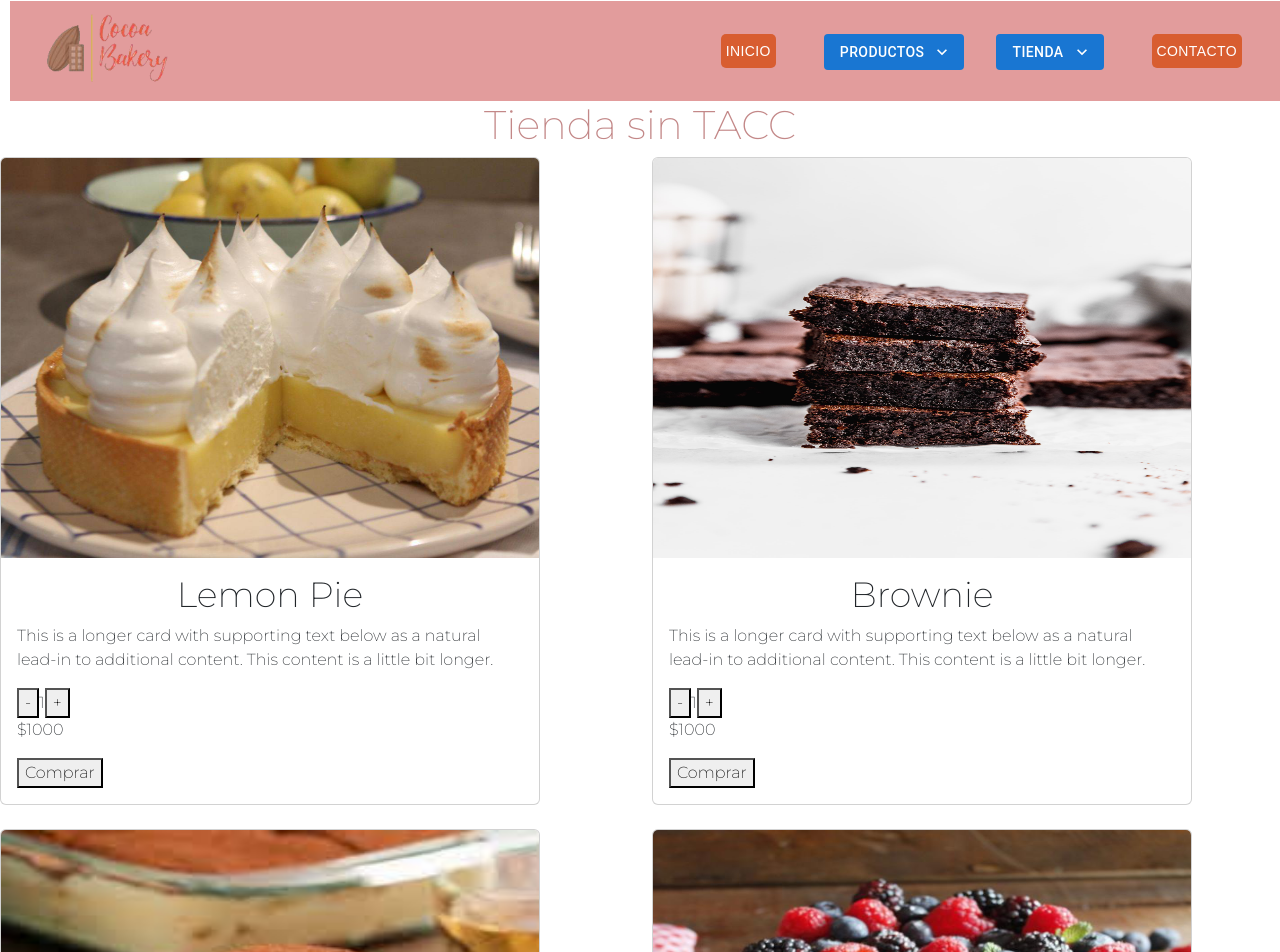
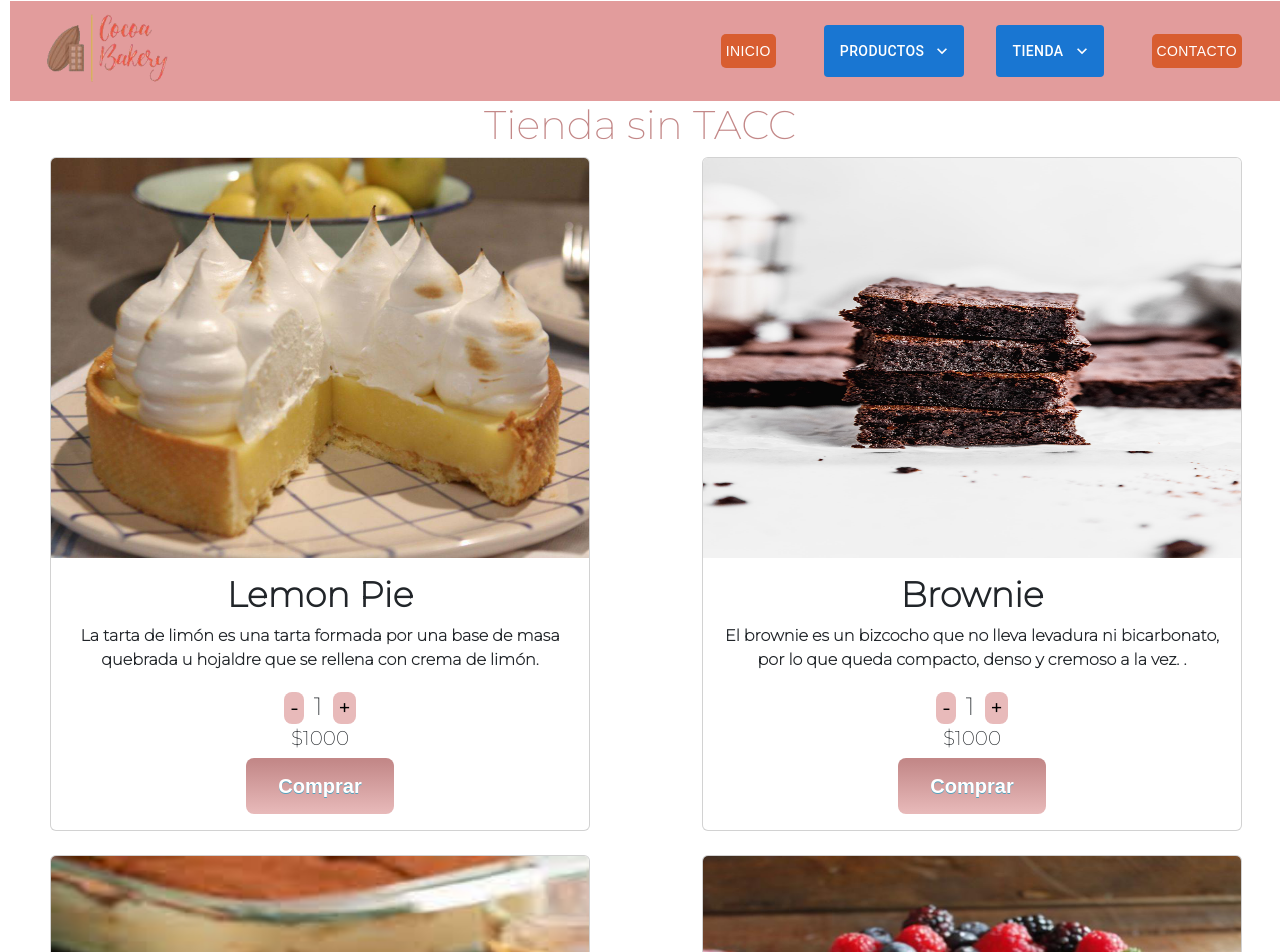
Before and after one commit to diegoSilbestro/CocoaBakery, a React (Create React App) app: page /TiendaSinTACC in a window 1280 px wide. Shown: the top 952 px of the page. Built offline with nearby package versions, Linux system fonts and the light colour scheme.

Commit message:
css card

```diff
--- a/src/Componentes/Count.js
+++ b/src/Componentes/Count.js
@@ -1,4 +1,5 @@
 import React, { useState } from 'react';
+import style from "./styles/Tienda-productos.css"
 
 const ItemCount = ({ stock, initial }) => {
     const [count, setCount] = useState(initial);
@@ -12,11 +13,11 @@ const ItemCount = ({ stock, initial }) => {
         }
     }
     return (
-        <>
-            <button onClick={handleSubtract} disabled={count === 0}>-</button>
+        <div style={style}>
+            <button className='btn-count' onClick={handleSubtract} disabled={count === 0}>-</button>
             <span>{count}</span>
-            <button onClick={onAdd}>+</button>
-        </>
+            <button className='btn-count' onClick={onAdd}>+</button>
+        </div>
     )
 }
 
--- a/src/Componentes/Tienda/TiendaSinAzucar.js
+++ b/src/Componentes/Tienda/TiendaSinAzucar.js
@@ -12,10 +12,10 @@ function TiendaSinAzucar() {
                         <img src={require('../../img/mouse-yogurt.jpg')} className="card-img-top" alt="mousse de yogurt bajo en azucares"/>
                             <div className="card-body">
                                 <h5 className="card-title">Mousse de Yogurt</h5>
-                                <p className="card-text">Esta mousse de yogurt esta compuesta po</p>
+                                <p className="card-text">Esta mousse de yogurt esta compuesta por un yogurt griego exquisito bajo en azucares y ademas es super cremoso</p>
                                <ItemCount stock={20} initial={1}/>
-                                <p>$1000</p>
-                                <button>Comprar</button>
+                                <h6>$1000</h6>
+                                <a href="#" class="myButton">Comprar</a>
                             </div>
                     </div>
                 </div>
@@ -24,10 +24,10 @@ function TiendaSinAzucar() {
                         <img src={require('../../img/mousse-chocolate.jpg')} className="card-img-top" alt="mousse de chocolate bajo en azucares"/>
                             <div className="card-body">
                                 <h5 className="card-title">Mousse de chocolate</h5>
-                                <p className="card-text">This is a longer card with supporting text below as a natural lead-in to additional content. This content is a little bit longer.</p>
+                                <p className="card-text">Esta mousse de yogurt esta compuesta por un chocolate exquisito bajo en azucares y ademas es super cremoso</p>
                                 <ItemCount stock={20} initial={1}/>
-                                <p>$1000</p>
-                                <button>Comprar</button>
+                                <h6>$1000</h6>
+                                <a href="#" class="myButton">Comprar</a>
                             </div>
                     </div>
                 </div>
@@ -36,10 +36,10 @@ function TiendaSinAzucar() {
                         <img src={require('../../img/carrot-cake.jpg')} className="card-img-top" alt="torta de zanahoria bajo en azucares"/>
                             <div className="card-body">
                                 <h5 className="card-title">Carrot cake</h5>
-                                <p className="card-text">This is a longer card with supporting text below as a natural lead-in to additional content.</p>
+                                <p className="card-text">El pastel de zanahoria, tarta de zanahoria o torta de zanahoria es un pastel dulce con zanahoria machacada mezclada en la masa.</p>
                                 <ItemCount stock={20} initial={1}/><br/>
-                                <p>$1000</p>
-                                <button>Comprar</button>
+                                <h6>$1000</h6>
+                                <a href="#" class="myButton">Comprar</a>
                             </div>
                     </div>
                 </div>
@@ -48,10 +48,10 @@ function TiendaSinAzucar() {
                         <img src={require('../../img/devil-cake.jpg')} className="card-img-top" alt="torta de matilda o todo de chocolate bajo en azucares"/>
                             <div className="card-body">
                                 <h5 className="card-title">Devil cake</h5>
-                                <p className="card-text">This is a longer card with supporting text below as a natural lead-in to additional content. This content is a little bit longer.</p>
+                                <p className="card-text"> Esta Devil Cake es un imperdible para los amantes del chocolate! Tierna y húmeda cubierta con crema de chocolate</p>
                                 <ItemCount stock={20} initial={1}/>
-                                <p>$1000</p>
-                                <button>Comprar</button>
+                                <h6>$1000</h6>
+                                <a href="#" class="myButton">Comprar</a>
                             </div>
                     </div>
                 </div>
--- a/src/Componentes/Tienda/TiendaSinTACC.js
+++ b/src/Componentes/Tienda/TiendaSinTACC.js
@@ -13,10 +13,10 @@ function TiendaSinTACC() {
                         <img src={require('../../img/lemon.jpg')} className="card-img-top" alt="lemon pie"/>
                             <div className="card-body">
                                 <h5 className="card-title">Lemon Pie</h5>
-                                <p className="card-text">This is a longer card with supporting text below as a natural lead-in to additional content. This content is a little bit longer.</p>
+                                <p className="card-text">La tarta de limón es una tarta formada por una base de masa quebrada u hojaldre que se rellena con crema de limón. </p>
                                <ItemCount stock={20} initial={1}/>
-                                <p>$1000</p>
-                                <button>Comprar</button>
+                               <h6>$1000</h6>
+                                <a href="#" class="myButton">Comprar</a>
                             </div>
                     </div>
                 </div>
@@ -25,10 +25,10 @@ function TiendaSinTACC() {
                         <img src={require('../../img/brownies.jpg')} className="card-img-top" alt="brownies"/>
                             <div className="card-body">
                                 <h5 className="card-title">Brownie</h5>
-                                <p className="card-text">This is a longer card with supporting text below as a natural lead-in to additional content. This content is a little bit longer.</p>
+                                <p className="card-text">El brownie es un bizcocho que no lleva levadura ni bicarbonato, por lo que queda compacto, denso y cremoso a la vez. .</p>
                                 <ItemCount stock={20} initial={1}/>
-                                <p>$1000</p>
-                                <button>Comprar</button>
+                                <h6>$1000</h6>
+                                <a href="#" class="myButton">Comprar</a>
                             </div>
                     </div>
                 </div>
@@ -37,10 +37,10 @@ function TiendaSinTACC() {
                         <img src={require('../../img/tiramisu.jfif')} className="card-img-top" alt="tiramisu"/>
                             <div className="card-body">
                                 <h5 className="card-title">Tiramisú</h5>
-                                <p className="card-text">This is a longer card with supporting text below as a natural lead-in to additional content.</p>
+                                <p className="card-text">El tiramisú es un pastel frío que se monta en capas.</p>
                                 <ItemCount stock={20} initial={1}/><br/>
-                                <p>$1000</p>
-                                <button>Comprar</button>
+                                <h6>$1000</h6>
+                                <a href="#" class="myButton">Comprar</a>
                             </div>
                     </div>
                 </div>
@@ -49,10 +49,10 @@ function TiendaSinTACC() {
                         <img src={require('../../img/cheesecake.jpg')} className="card-img-top" alt="cheessecake"/>
                             <div className="card-body">
                                 <h5 className="card-title">Chesscake</h5>
-                                <p className="card-text">This is a longer card with supporting text below as a natural lead-in to additional content. This content is a little bit longer.</p>
+                                <p className="card-text">Chesscake es un postre hecho a base de ciertos ingredientes</p>
                                 <ItemCount stock={20} initial={1}/>
-                                <p>$1000</p>
-                                <button>Comprar</button>
+                                <h6>$1000</h6>
+                                <a href="#" class="myButton">Comprar</a>
                             </div>
                     </div>
                 </div>
--- a/src/Componentes/Tienda/TiendaTradicional.js
+++ b/src/Componentes/Tienda/TiendaTradicional.js
@@ -12,10 +12,10 @@ function TiendaTradicional() {
                         <img src={require('../../img/Rogel.jpg')} className="card-img-top" alt="torta rogel" />
                         <div className="card-body">
                             <h5 className="card-title">Torta Rogel</h5>
-                            <p className="card-text">This is a longer card with supporting text below as a natural lead-in to additional content. This content is a little bit longer.</p>
+                            <p className="card-text">Rogel con las capas de masa casera, dulce de leche y un hermoso y brillante merengue italiano!</p>
                             <ItemCount stock={20} initial={1} />
-                            <p>$1000</p>
-                            <button>Comprar</button>
+                            <h6>$1000</h6>
+                            <a href="#" class="myButton">Comprar</a>
                         </div>
                     </div>
                 </div>
@@ -24,10 +24,10 @@ function TiendaTradicional() {
                         <img src={require('../../img/macarons.avif')} className="card-img-top" alt="macarons" />
                         <div className="card-body">
                             <h5 className="card-title">Macarons</h5>
-                            <p className="card-text">This is a longer card with supporting text below as a natural lead-in to additional content. This content is a little bit longer.</p>
+                            <p className="card-text">Un macarron o macaron es un tipo de galleta tradicional de la gastronomía francesa e italiana</p>
                             <ItemCount stock={20} initial={1} />
-                            <p>$1000</p>
-                            <button>Comprar</button>
+                            <h6>$1000</h6>
+                            <a href="#" class="myButton">Comprar</a>
                         </div>
                     </div>
                 </div>
@@ -36,10 +36,10 @@ function TiendaTradicional() {
                         <img src={require('../../img/chocotorta.jpg')} className="card-img-top" alt="chocotorta" />
                         <div className="card-body">
                             <h5 className="card-title">Chocotorta</h5>
-                            <p className="card-text">This is a longer card with supporting text below as a natural lead-in to additional content.</p>
+                            <p className="card-text">La chocotorta es un postre originario de Argentina. Con el lanzamiento en 1975 por Bagley</p>
                             <ItemCount stock={20} initial={1} /><br />
-                            <p>$1000</p>
-                            <button>Comprar</button>
+                            <h6>$1000</h6>
+                            <a href="#" class="myButton">Comprar</a>
                         </div>
                     </div>
                 </div>
@@ -48,10 +48,10 @@ function TiendaTradicional() {
                         <img src={require('../../img/facturas.jpg')} className="card-img-top" alt="facturas argentinas" />
                         <div className="card-body">
                             <h5 className="card-title">Facturas</h5>
-                            <p className="card-text">This is a longer card with supporting text below as a natural lead-in to additional content. This content is a little bit longer.</p>
+                            <p className="card-text">Facturas es el nombre genérico con el cual se denomina en Argentina a la variedad de masas y piezas de confitería</p>
                             <ItemCount stock={20} initial={1} />
-                            <p>$1000</p>
-                            <button>Comprar</button>
+                            <h6>$1000</h6>
+                            <a href="#" class="myButton">Comprar</a>
                         </div>
                     </div>
                 </div>
--- a/src/Componentes/styles/Tienda-productos.css
+++ b/src/Componentes/styles/Tienda-productos.css
@@ -2,3 +2,54 @@
     width: 100%;
     height: 400px;
 }
+.card{
+    margin-left: 50px;
+    text-align: center;
+}
+.card-title{
+    font-weight: 900;
+}
+.card-text{
+    font-weight: 600;
+}
+.btn-count{
+    background-color: #e8baba;
+    cursor: pointer;
+    font-size: 20px;
+    font-weight: 600;
+    border: none;
+    border-radius:8px;
+    display:inline-block;
+
+}
+span{
+    font-size: 25px;
+    margin: 10px;
+}
+h6{
+    font-size: 20px;
+}
+.myButton {
+	box-shadow: 0px 10px 14px -7px #ffffff;
+	background:linear-gradient(to bottom, #c38888 5%, #e8baba 100%);
+	background-color:#c38888;
+	border-radius:8px;
+	display:inline-block;
+	cursor:pointer;
+	color:#ffffff;
+	font-family:Arial;
+	font-size:20px;
+	font-weight:bold;
+	padding:13px 32px;
+	text-decoration:none;
+	text-shadow:0px 1px 0px #55a3bd;
+}
+.myButton:hover {
+	background:linear-gradient(to bottom, #e8baba 5%, #c38888 100%);
+	background-color:#e8baba;
+    color: #e97676;
+}
+.myButton:active {
+	position:relative;
+	top:1px;
+}
```
